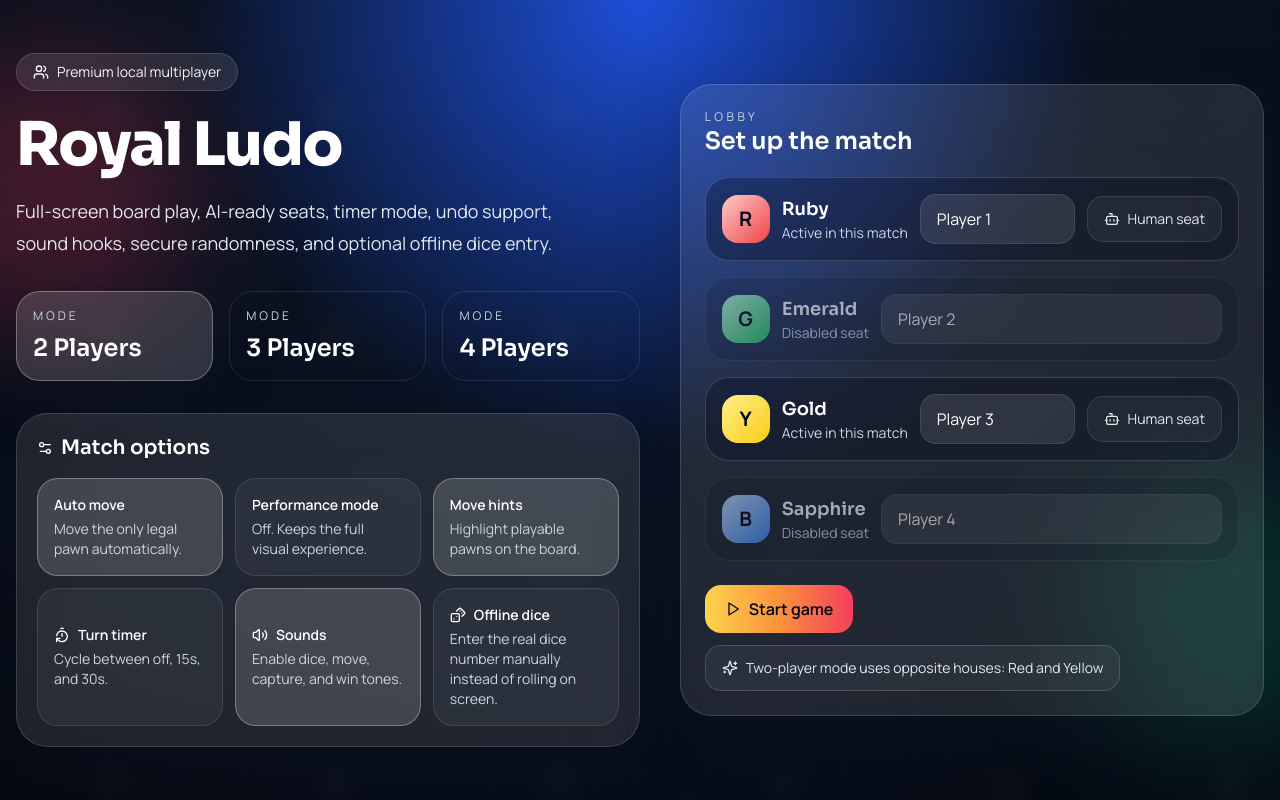
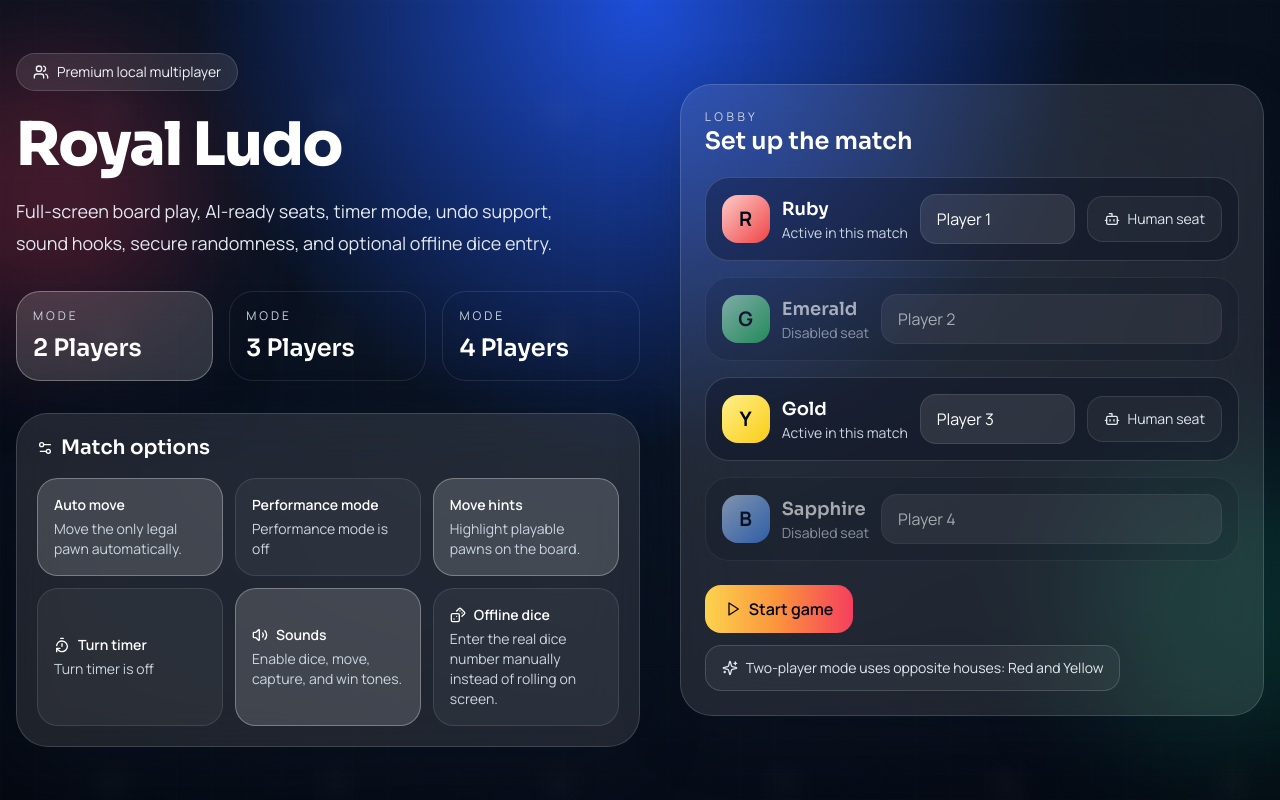
Before and after one commit to Habib1ur/royal_ludo, a React (Vite) app: page / in a window 1280 px wide. Built offline with nearby package versions, Linux system fonts and the light colour scheme.

Commit message:
lobby updated

```diff
--- a/src/components/StartScreen.tsx
+++ b/src/components/StartScreen.tsx
@@ -79,24 +79,46 @@ export function StartScreen({
                           : 'off',
                   })
                 }
-                className={`rounded-[1.3rem] border px-4 py-4 text-left transition ${options.performanceMode !== 'off' ? 'border-white/30 bg-white/15' : 'border-white/10 bg-white/5'}`}
+                className={`rounded-[1.3rem] border px-4 py-4 text-left transition ${
+                  options.performanceMode === 'basic'
+                    ? 'border-emerald-300/45 bg-emerald-400/10'
+                    : options.performanceMode === 'ultra'
+                      ? 'border-sky-300/45 bg-sky-400/10'
+                      : 'border-white/10 bg-white/5'
+                }`}
               >
                 <p className="text-sm font-semibold text-white">Performance mode</p>
                 <p className="mt-1 text-sm text-slate-300">
                   {options.performanceMode === 'off'
-                    ? 'Off. Keeps the full visual experience.'
+                    ? 'Performance mode is off'
                     : options.performanceMode === 'basic'
-                      ? 'Performance mode. Lighter effects and simpler surfaces.'
-                      : 'Performance mode 2. Flat ultra-light UI for weaker devices.'}
+                      ? 'Performance mode 1 activated'
+                      : 'Performance mode 2 activated'}
                 </p>
               </button>
               <button type="button" onClick={() => onOptionsChange({ showHints: !options.showHints })} className={`rounded-[1.3rem] border px-4 py-4 text-left transition ${options.showHints ? 'border-white/30 bg-white/15' : 'border-white/10 bg-white/5'}`}>
                 <p className="text-sm font-semibold text-white">Move hints</p>
                 <p className="mt-1 text-sm text-slate-300">Highlight playable pawns on the board.</p>
               </button>
-              <button type="button" onClick={() => onOptionsChange({ turnTimerSeconds: options.turnTimerSeconds === 0 ? 15 : options.turnTimerSeconds === 15 ? 30 : 0 })} className={`rounded-[1.3rem] border px-4 py-4 text-left transition ${options.turnTimerSeconds > 0 ? 'border-white/30 bg-white/15' : 'border-white/10 bg-white/5'}`}>
+              <button
+                type="button"
+                onClick={() => onOptionsChange({ turnTimerSeconds: options.turnTimerSeconds === 0 ? 15 : options.turnTimerSeconds === 15 ? 30 : 0 })}
+                className={`rounded-[1.3rem] border px-4 py-4 text-left transition ${
+                  options.turnTimerSeconds === 15
+                    ? 'border-emerald-300/45 bg-emerald-400/10'
+                    : options.turnTimerSeconds === 30
+                      ? 'border-sky-300/45 bg-sky-400/10'
+                      : 'border-white/10 bg-white/5'
+                }`}
+              >
                 <div className="flex items-center gap-2 text-white"><TimerReset className="h-4 w-4" /><p className="text-sm font-semibold">Turn timer</p></div>
-                <p className="mt-1 text-sm text-slate-300">Cycle between off, 15s, and 30s.</p>
+                <p className="mt-1 text-sm text-slate-300">
+                  {options.turnTimerSeconds === 0
+                    ? 'Turn timer is off'
+                    : options.turnTimerSeconds === 15
+                      ? '15 second timer activated'
+                      : '30 second timer activated'}
+                </p>
               </button>
               <button type="button" onClick={() => onOptionsChange({ soundsEnabled: !options.soundsEnabled })} className={`rounded-[1.3rem] border px-4 py-4 text-left transition ${options.soundsEnabled ? 'border-white/30 bg-white/15' : 'border-white/10 bg-white/5'}`}>
                 <div className="flex items-center gap-2 text-white"><Volume2 className="h-4 w-4" /><p className="text-sm font-semibold">Sounds</p></div>
```
